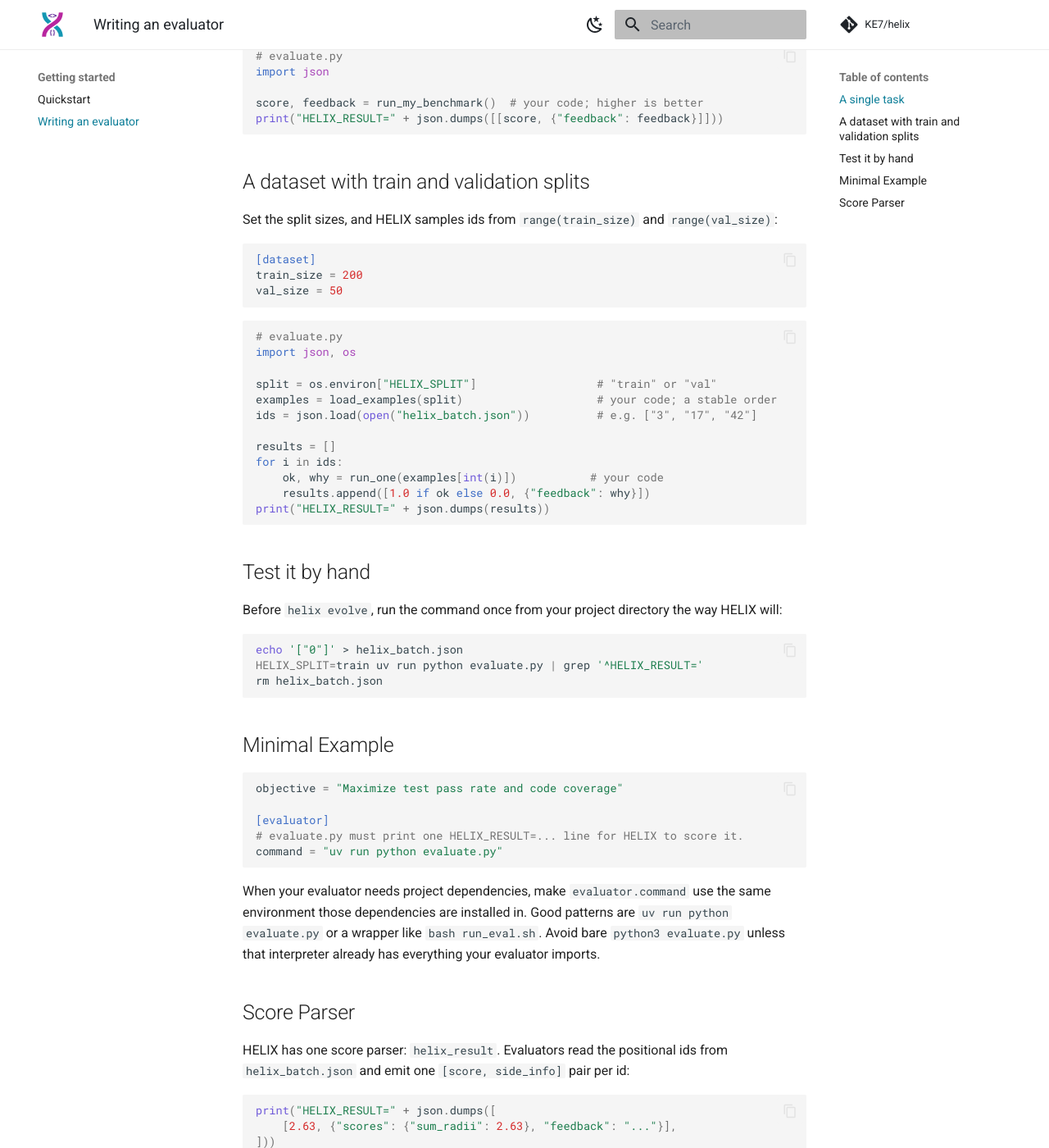
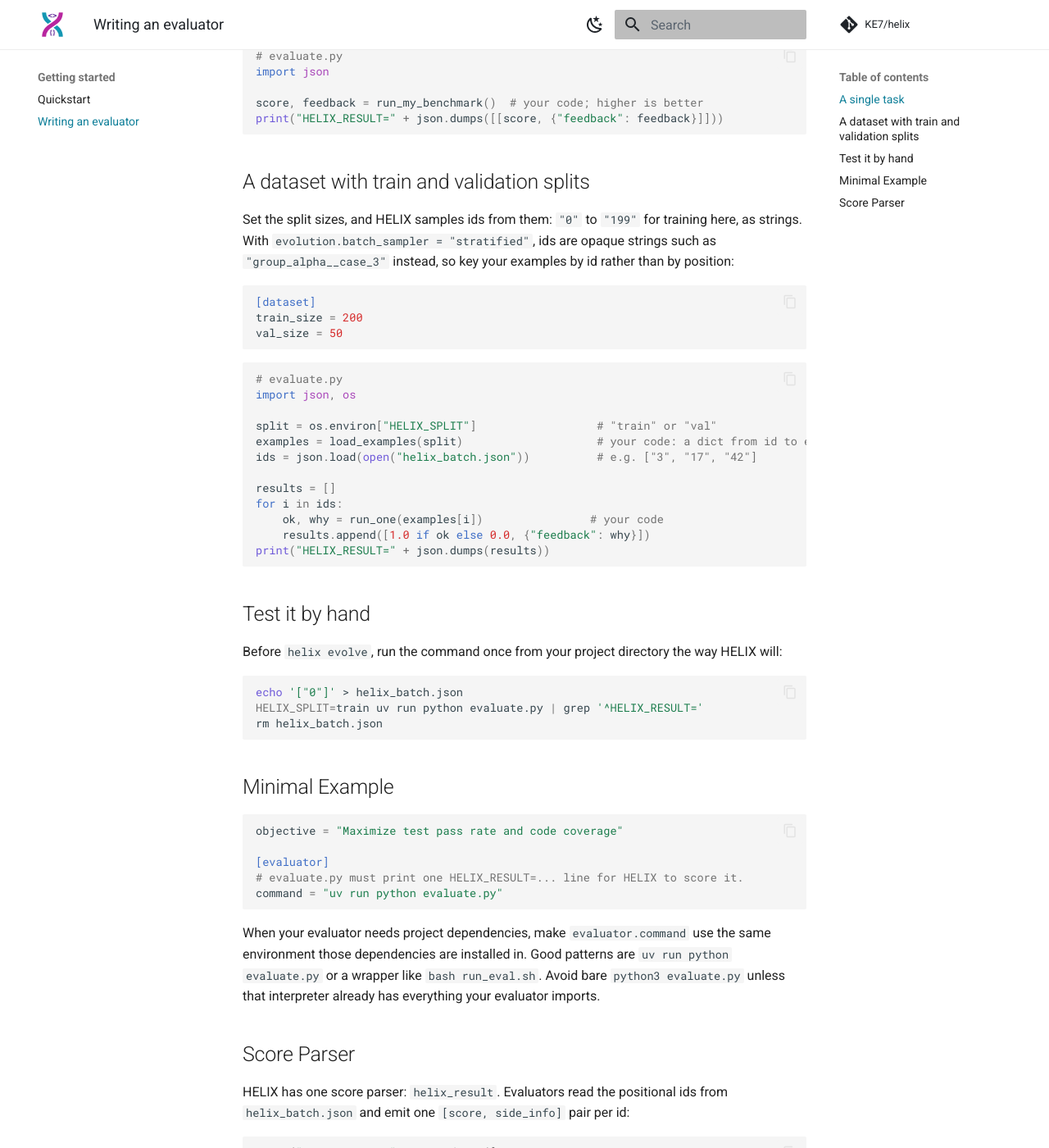
Before and after one commit to KE7/helix, an MkDocs documentation site: the page built from docs/getting-started/evaluator.md, in a window 1280 px wide and 1400 px high, scrolled down 742 px. Shown: the whole window at 82% size. Built offline with MkDocs 1.6.1 and Material for MkDocs 9.7.7, drawn with Linux system fonts in a browser that asks for light colours; comment, search, counter and statistics services are not loaded.

Commit message:
docs: fix review findings in the README, docs and logo generator
- README: absolute image and repo links, so they also render on PyPI,
  where this README is the package description.
- Evaluator page: key examples by id, since the stratified sampler's ids
  are not integers.
- Docs workflow: one Pages deploy at a time.
- Dark mode: dark text on the magenta button hover (6:1 contrast).
- Logo generator: precompute the nearest strand rows (50 s -> 10 s, same
  SVGs), a clear error when a rung does not fit, drop the unused x_at.

Co-Authored-By: Claude Opus 5.5 <noreply@anthropic.com>

````diff
--- a/docs/getting-started/evaluator.md
+++ b/docs/getting-started/evaluator.md
@@ -23,7 +23,7 @@ print("HELIX_RESULT=" + json.dumps([[score, {"feedback": feedback}]]))
 
 ## A dataset with train and validation splits
 
-Set the split sizes, and HELIX samples ids from `range(train_size)` and `range(val_size)`:
+Set the split sizes, and HELIX samples ids from them: `"0"` to `"199"` for training here, as strings. With `evolution.batch_sampler = "stratified"`, ids are opaque strings such as `"group_alpha__case_3"` instead, so key your examples by id rather than by position:
 
 ```toml
 [dataset]
@@ -36,12 +36,12 @@ val_size = 50
 import json, os
 
 split = os.environ["HELIX_SPLIT"]                  # "train" or "val"
-examples = load_examples(split)                    # your code; a stable order
+examples = load_examples(split)                    # your code: a dict from id to example
 ids = json.load(open("helix_batch.json"))          # e.g. ["3", "17", "42"]
 
 results = []
 for i in ids:
-    ok, why = run_one(examples[int(i)])           # your code
+    ok, why = run_one(examples[i])                # your code
     results.append([1.0 if ok else 0.0, {"feedback": why}])
 print("HELIX_RESULT=" + json.dumps(results))
 ```
--- a/docs/stylesheets/extra.css
+++ b/docs/stylesheets/extra.css
@@ -52,6 +52,12 @@
   border-color: #0f7f99;
   color: #ffffff;
 }
+/* Dark text on the light dark-mode magenta keeps hover text readable. */
+[data-md-color-scheme="slate"] .md-typeset .md-button:hover,
+[data-md-color-scheme="slate"] .md-typeset .md-button:focus {
+  color: #0d1117;
+}
+
 [data-md-color-scheme="slate"] .md-typeset .md-button--primary {
   background-color: #3fc1da;
   border-color: #3fc1da;
````
Also changed, not shown: README.md (+15 -15 lines), docs/assets/logo/make_logo.py (+26 -10 lines), 1 other file.
